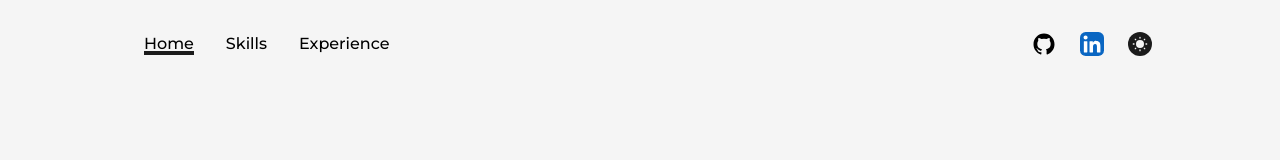
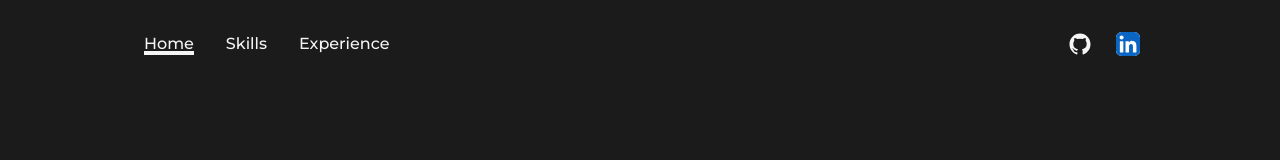
Before and after one commit to NUACHE/nuache.github.io, a Next.js app: page / in a window 1280 px wide. Shown: the top 160 px of the page. Built offline with nearby package versions, Linux system fonts and the light colour scheme.

Commit message:
Add files via upload

```diff
--- a/app/components/Navbar.tsx
+++ b/app/components/Navbar.tsx
@@ -94,7 +94,7 @@ const Navbar = () => {
                     <LinkedInIcon className={''} />
                 </motion.a>
 
-              <button
+              {/* <button
               onClick={()=> {
                  setMode(mode === "light" ? "dark": "light")
 
@@ -111,7 +111,7 @@ const Navbar = () => {
             :
             <MoonIcon className={'fill-light'} />
         }
-              </button>
+              </button> */}
             </nav>
             </div>
 
@@ -142,7 +142,7 @@ const Navbar = () => {
                     <LinkedInIcon className={''} />
                 </motion.a>
 
-              <button
+              {/* <button
               onClick={()=> {
                  setMode(mode === "light" ? "dark": "light")
 
@@ -159,7 +159,7 @@ const Navbar = () => {
             :
             <MoonIcon className={'fill-light'} />
         }
-              </button>
+              </button> */}
             </nav>
             </motion.div>: null}
             {/* <div className='absolute left-[50%] top-2 translate-x-[-50%]'>
--- a/app/components/hooks/useThemeSwitcher.tsx
+++ b/app/components/hooks/useThemeSwitcher.tsx
@@ -3,7 +3,7 @@ import React, { useEffect, useState } from "react";
 const useThemeSwitcher = () => {
 
     const preferDarkQuery = "(prefer-color-scheme: dark)";
-    const [mode, setMode] = useState<any>("light");
+    const [mode, setMode] = useState<any>("dark");
     useEffect(()=>{
         const mediaQuery = window.matchMedia(preferDarkQuery);
         const userPref = window.localStorage.getItem("theme");
@@ -43,8 +43,8 @@ const useThemeSwitcher = () => {
             document.documentElement.classList.add("dark")
 
         }else{
-            window.localStorage.setItem("theme", "light");
-            document.documentElement.classList.remove("dark")
+            window.localStorage.setItem("theme", "dark");
+            document.documentElement.classList.add("dark")
         }
     },[mode])
 
```
